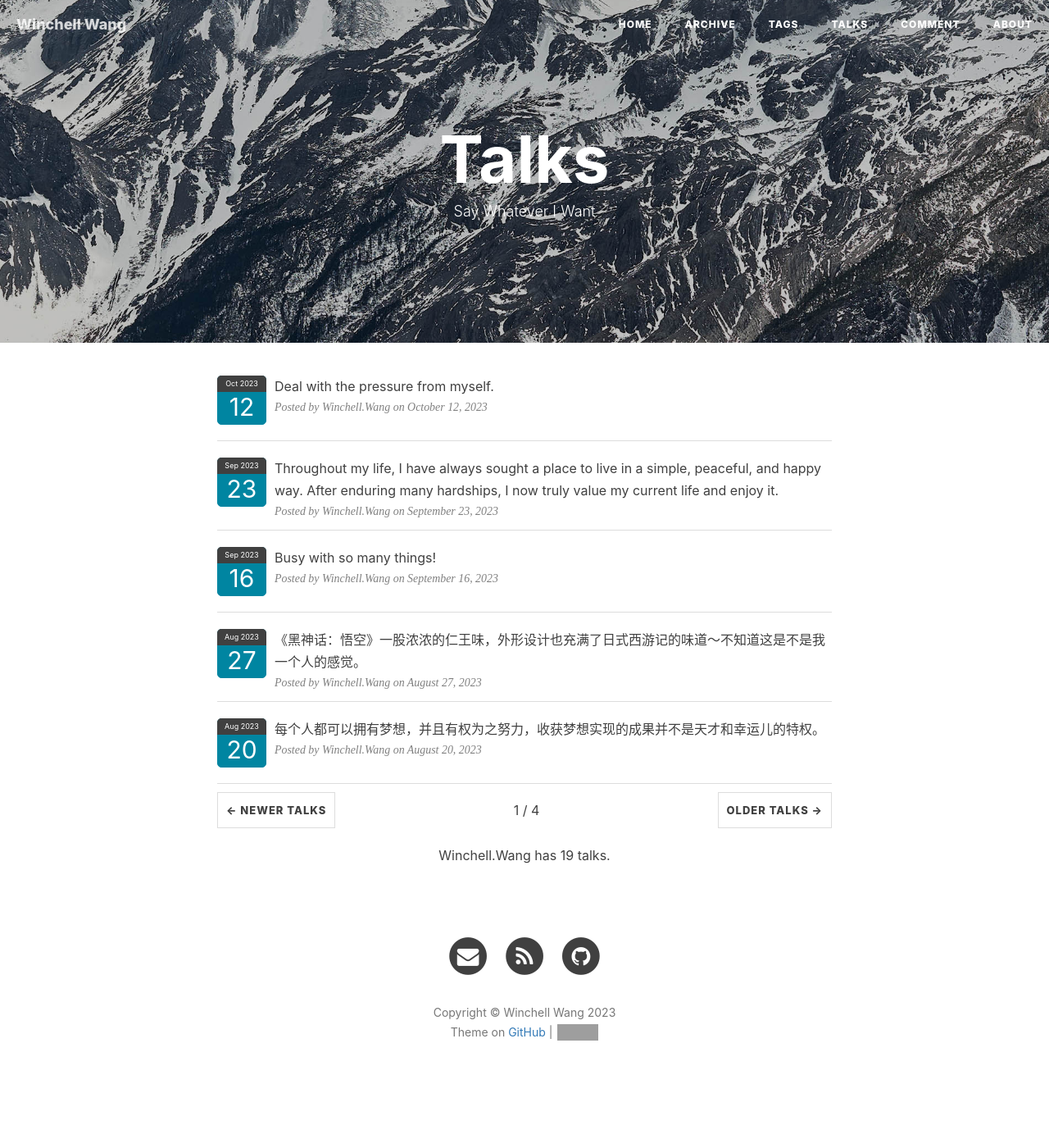
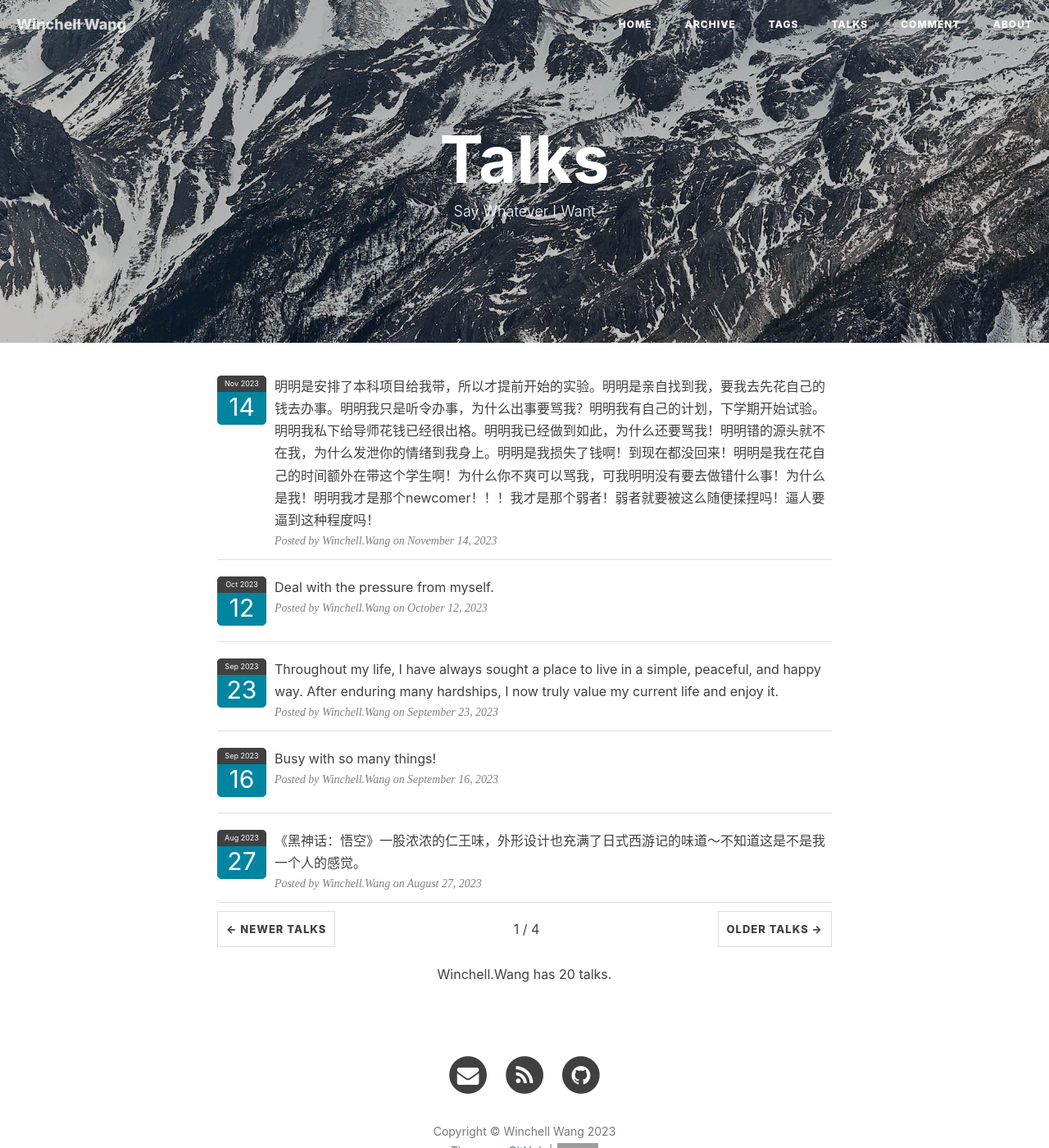
Before and after one commit to WinchellWang/winchellwang.github.io, a Jekyll site: the page built from 3talk.html, in a window 1280 px wide and 1400 px high. Shown: the whole window at 82% size. Built offline with Jekyll 4.4.1, drawn with Linux system fonts in a browser that asks for light colours; nearby versions of some CDN libraries; comment, search, counter and statistics services are not loaded; grey boxes are pictures that could not be loaded.

Commit message:
New Talk

```diff
--- a/_data/talks.yml
+++ b/_data/talks.yml
@@ -1,6 +1,9 @@
 # Template
 # - mytalk: ""
 #   talkdate: "2023-05"
+
+- mytalk: "明明是安排了本科项目给我带，所以才提前开始的实验。明明是亲自找到我，要我去先花自己的钱去办事。明明我只是听令办事，为什么出事要骂我？明明我有自己的计划，下学期开始试验。明明我私下给导师花钱已经很出格。明明我已经做到如此，为什么还要骂我！明明错的源头就不在我，为什么发泄你的情绪到我身上。明明是我损失了钱啊！到现在都没回来！明明是我在花自己的时间额外在带这个学生啊！为什么你不爽可以骂我，可我明明没有要去做错什么事！为什么是我！明明我才是那个newcomer！！！我才是那个弱者！弱者就要被这么随便揉捏吗！逼人要逼到这种程度吗！"
+  talkdate: "2023-11-14"
 
 - mytalk: "Deal with the pressure from myself."
   talkdate: "2023-10-12"
```
